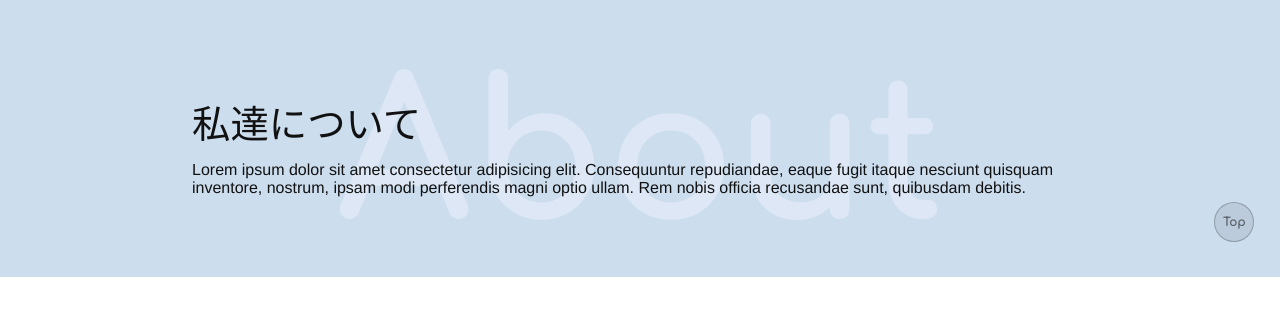
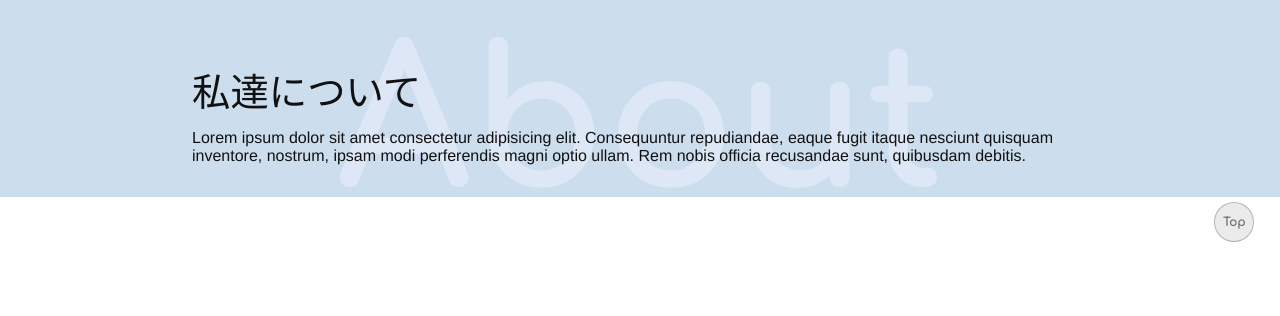
Before and after one commit to BoxPistols/Static-LP__21-09, a plain HTML site: page index.html in a window 1280 px wide. Shown: the part 542-858 px from the top of the page. Drawn offline with Linux system fonts and the light colour scheme.

Commit message:
2 files modified

```diff
--- a/css/styles.css
+++ b/css/styles.css
@@ -167,7 +167,7 @@ body {
 #info-top > .container {
   /* background-color: bisque; */
   background-color: #cde;
-  padding: 64px 0 80px;
+  padding: 4rem 0 8rem
   z-index: 1;
   /* display: flex; */
   /* justify-content: center; */
--- a/css/utility.css
+++ b/css/utility.css
@@ -13,12 +13,12 @@
 }
 
 /* Spacing */
-.mx-24 {
+/* .mx-24 {
   margin: 0 24px;
 }
 .my-24 {
   margin: 24px 0;
-}
+} */
 
 /* flex-box */
 .flex {
```
